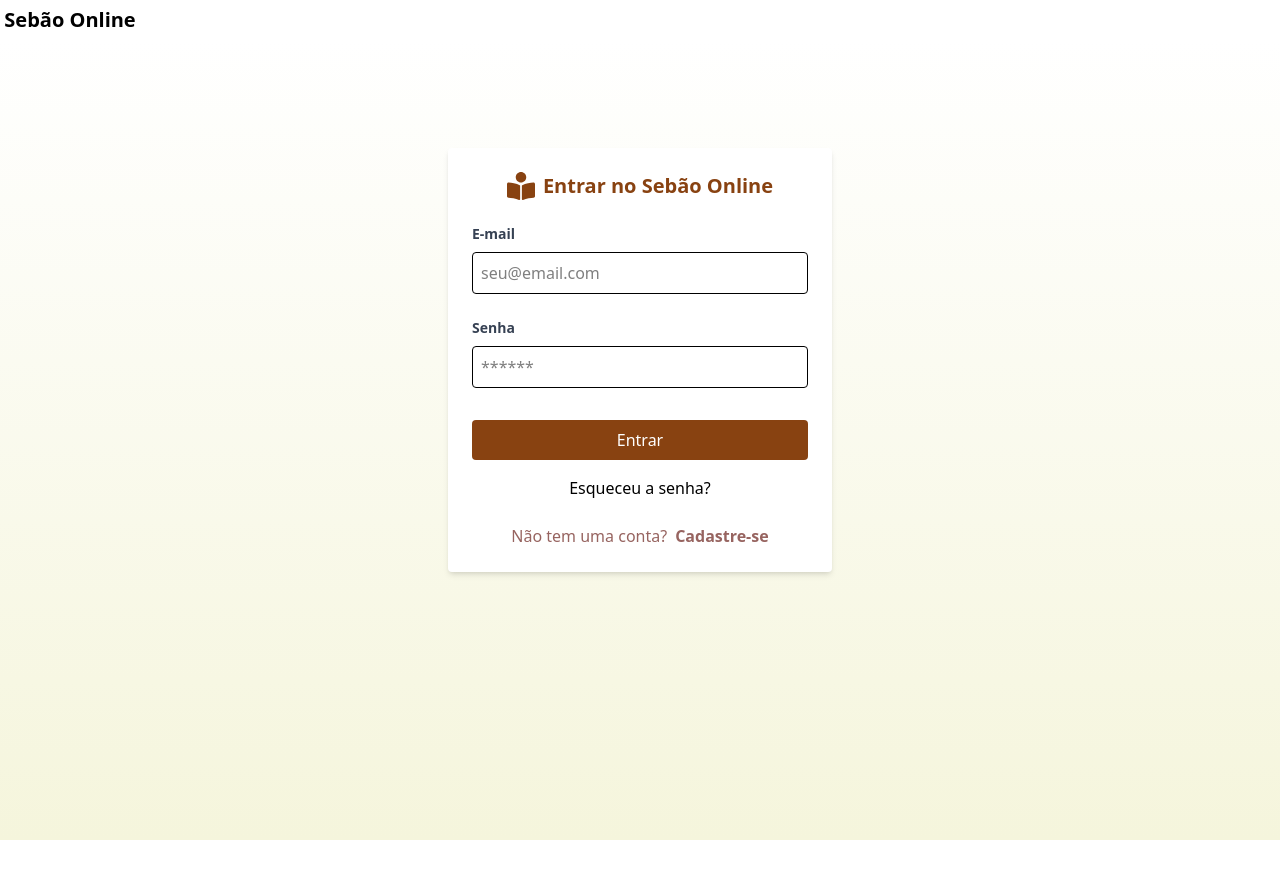
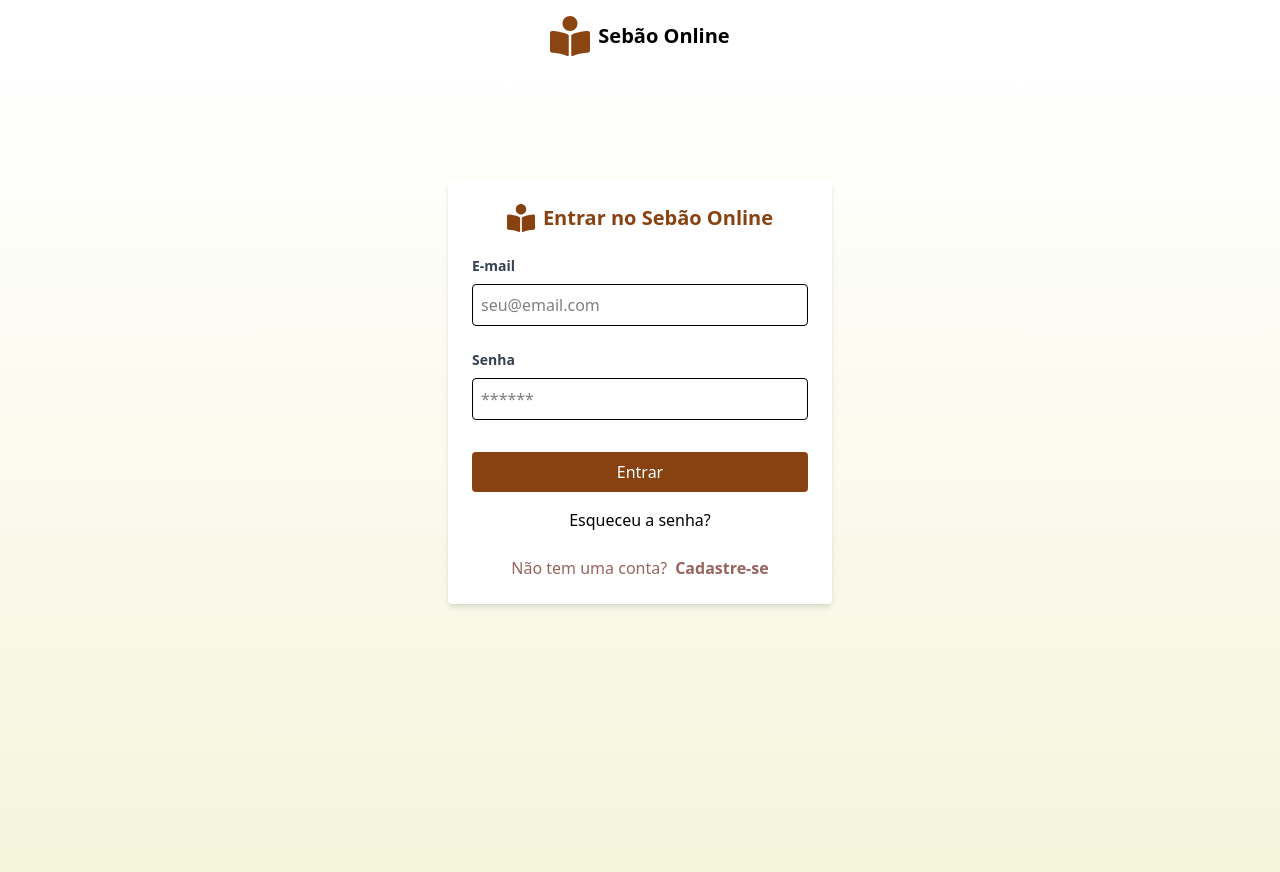
Before and after one commit to fbmcarmo/sebao-online, a Next.js app: page /login in a window 1280 px wide. Before the commit the page ends 840 px from the top, so only its background shows below. Built offline with nearby package versions, Linux system fonts and the light colour scheme.

Commit message:
atualização do pagewraper

```diff
--- a/src/components/PageWrapper/index.jsx
+++ b/src/components/PageWrapper/index.jsx
@@ -2,24 +2,30 @@ import { FaBookReader } from "react-icons/fa";
 import Footer from "../Footer";
 import Header from "../Header";
 
-export default function PageWrapper({children, showHeader = true, showFooter = true, showLogo = false}){
+export default function PageWrapper({
+  children,
+  showHeader = true,
+  showFooter = true,
+  showLogo = false,
+}) {
   return (
     <div className="w-full h-full min-h-screen flex flex-col">
-             {showLogo && (<div className="w-[10%] h-full flex items-center justify-center gap-1 pl-2">
+      {showLogo && (
+        <div className="w-full flex items-center justify-center gap-2 py-4">
           <FaBookReader color="#8B4513" size={40} />
           <p
             className="text-[20px] font-bold cursor-pointer whitespace-nowrap"
-                    onClick={() => window.location.href = "/"}
+            onClick={() => (window.location.href = "/")}
           >
             Sebão Online
           </p>
         </div>
       )}
-            {showHeader && <Header showLogo = {showLogo} />}
+      {showHeader && <Header showLogo={showLogo} />}
       <div className="w-full h-full min-h-screen bg-gradient-to-t from-[#F5F5DC] to-[#FFFFFF]">
         {children}
       </div>
       {showFooter && <Footer />}
     </div>
-    )
+  );
 }
```
Lines whose indentation alone changed are shown as unchanged.
